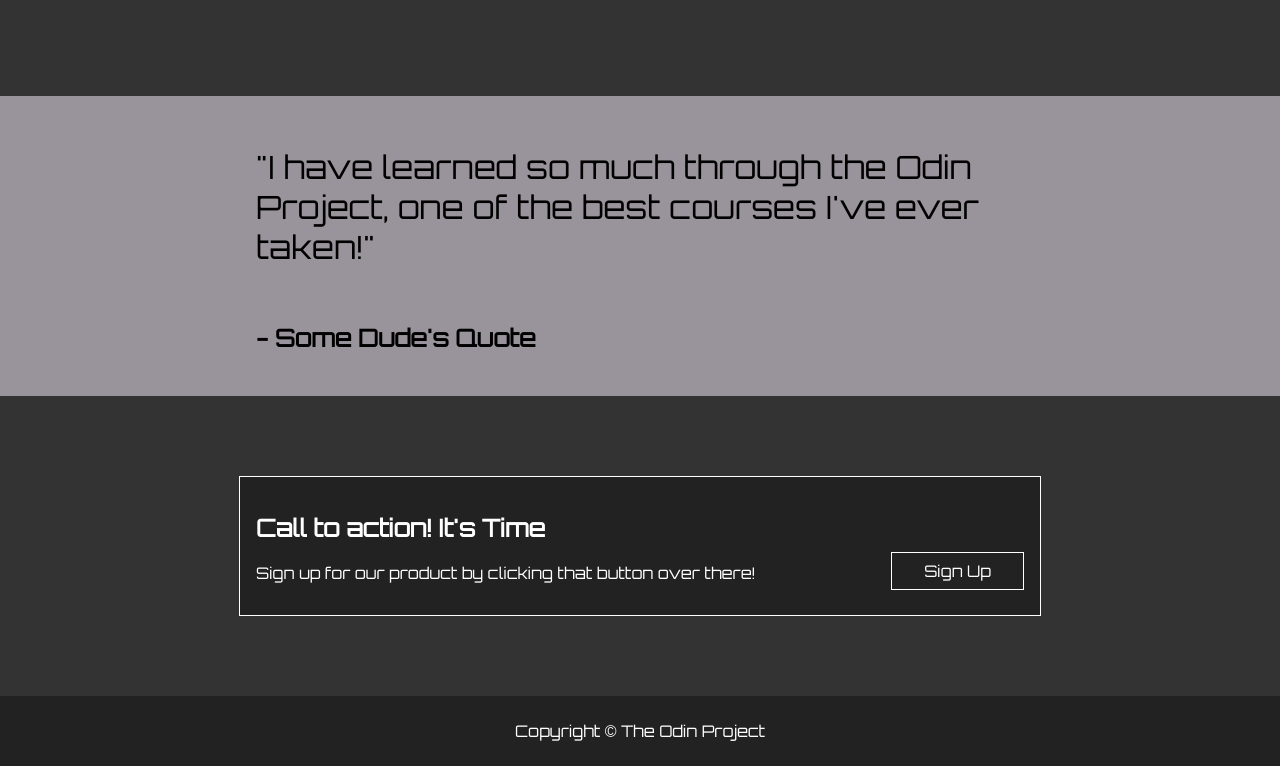
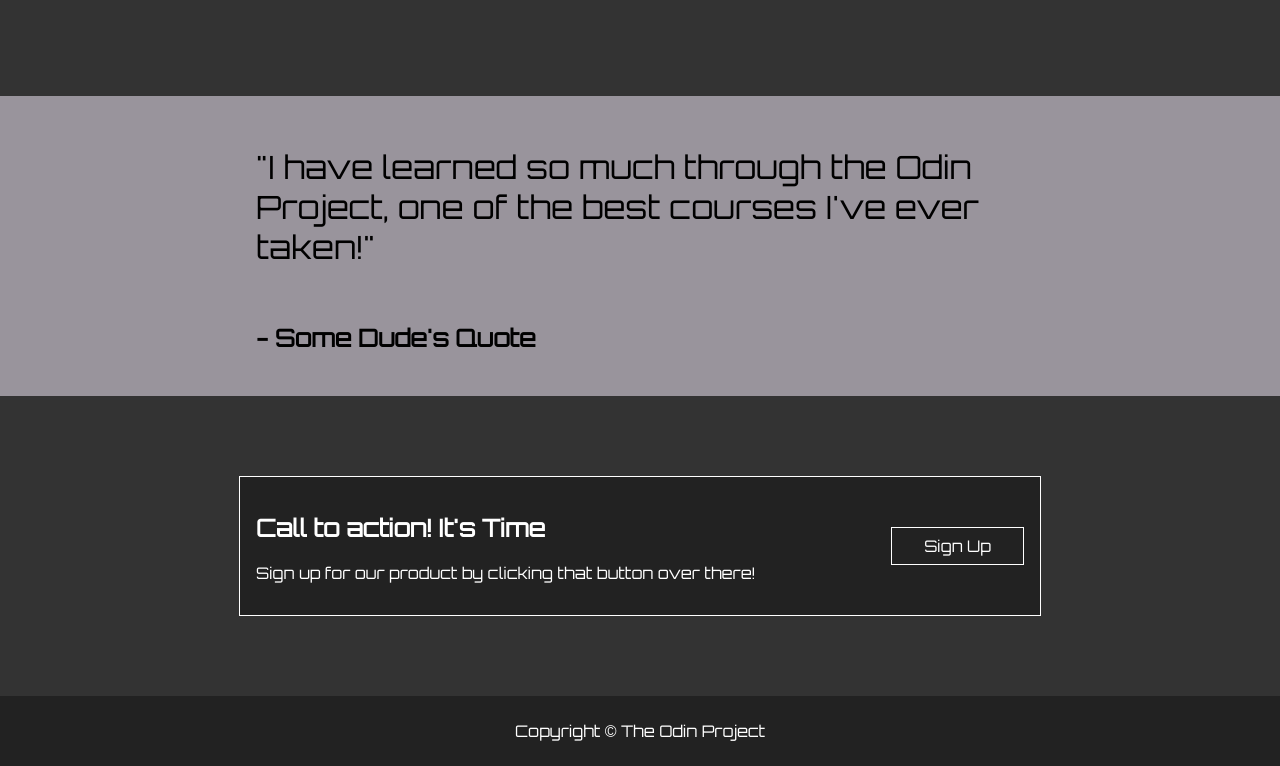
Before and after one commit to dailykoder/TOP-landingpage, a plain HTML site: page index.html in a window 1280 px wide. Shown: the part 1218-1984 px from the top of the page. Drawn offline with Linux system fonts and the light colour scheme.

Commit message:
centered sign up call to action button

```diff
--- a/index.html
+++ b/index.html
@@ -62,7 +62,9 @@
                 <h2>Call to action! It's Time</h2>
                 <p>Sign up for our product by clicking that button over there!</p>
             </div>
-            <a>Sign Up</a>
+            <div>
+                <a>Sign Up</a>
+            </div>
         </div>
     </div>
     <div class="footer">
--- a/style.css
+++ b/style.css
@@ -160,7 +160,7 @@
     background-color: #222;
 }
 
-.cta-wrap > a {
+.cta-wrap > div > a {
     color: white;
     border: 1px solid white;
     margin-top: 50px;
```
